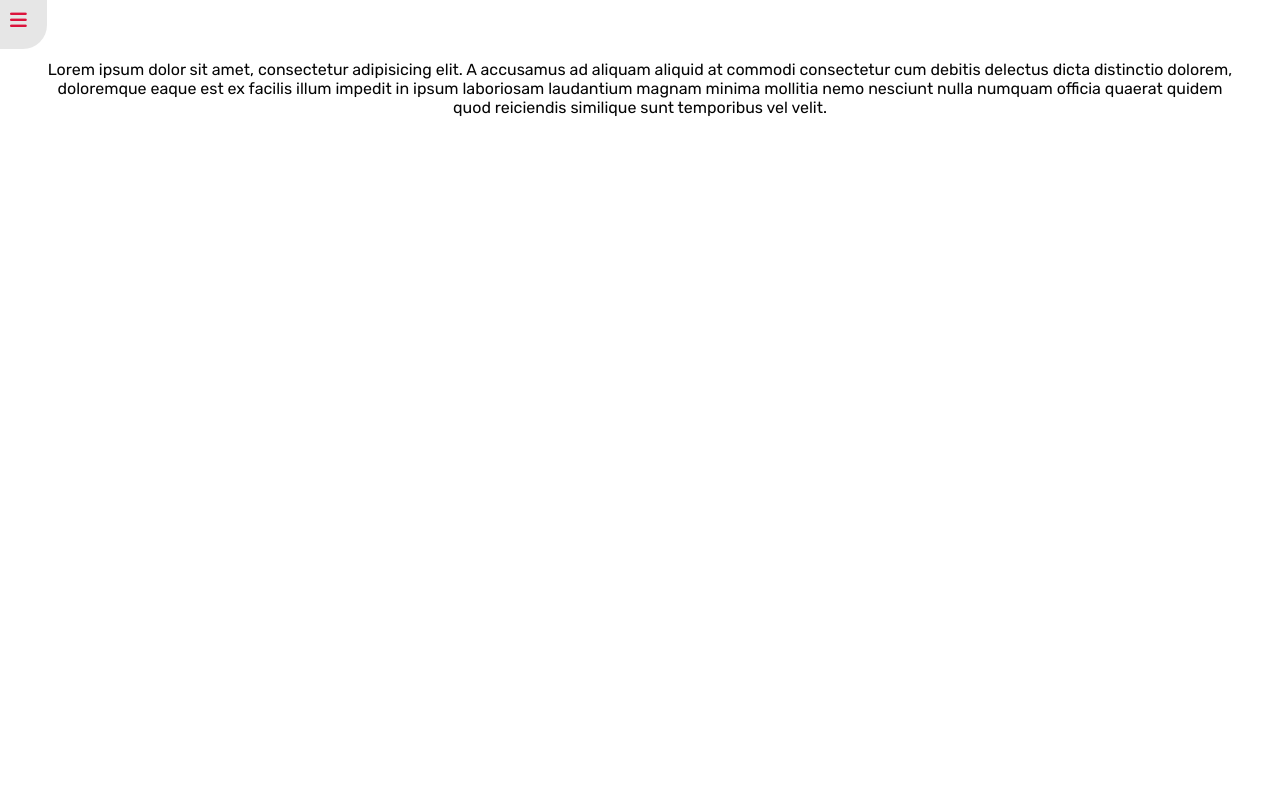
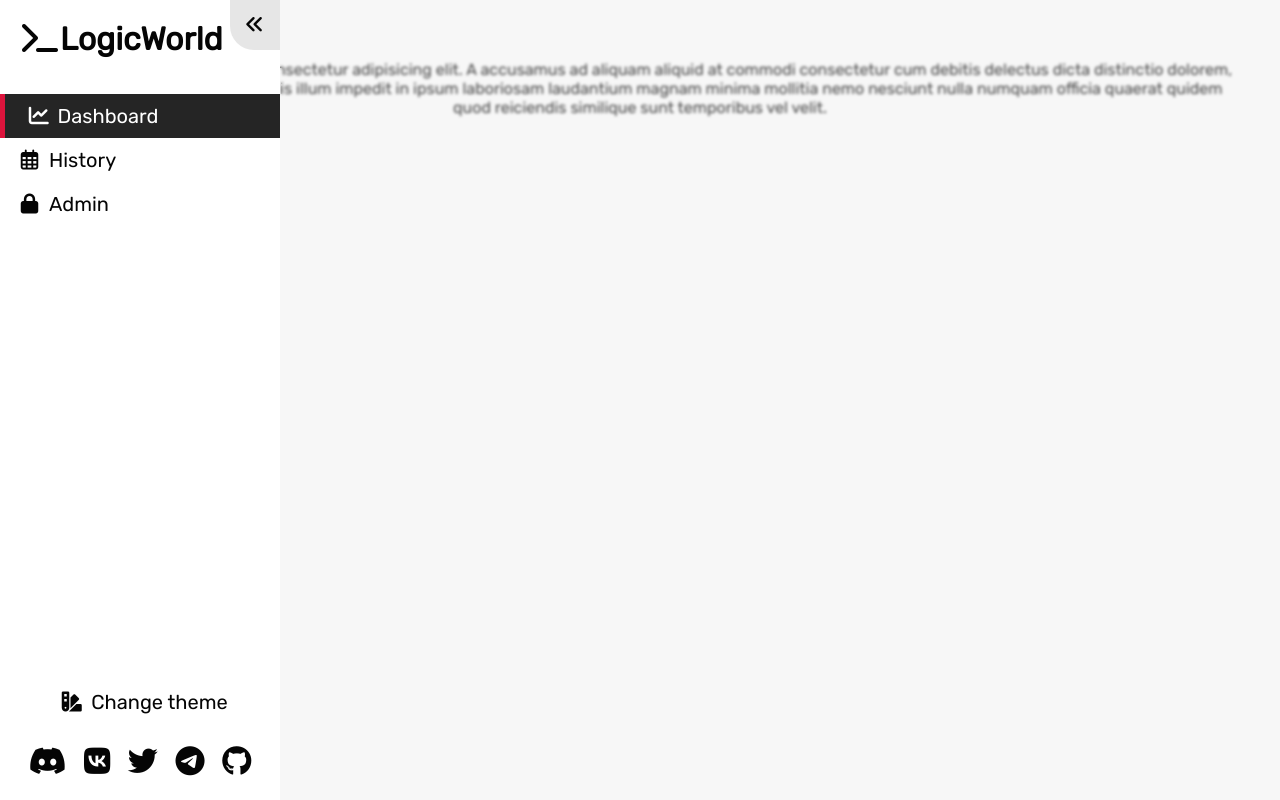
Before and after one commit to MuffinKing-jpeg/LW-status, an Angular app: page /dashboard in a window 1280 px wide. Built offline with nearby package versions, Linux system fonts and the light colour scheme.

Commit message:
Better navbar

```diff
--- a/src/app/app.component.html
+++ b/src/app/app.component.html
@@ -1,7 +1,5 @@
 <app-navbar [classList]="navClass"></app-navbar>
-<div (click)="this.navState.setNavState = true" class="navbar-btn">
-  <i class="fa-solid fa-bars"></i>
-</div>
+
 <main>
   <router-outlet></router-outlet>
 </main>
--- a/src/app/app.component.scss
+++ b/src/app/app.component.scss
@@ -42,25 +42,6 @@ app-navbar {
 
 }
 
-.navbar-btn {
-  position: fixed;
-  top: 0;
-  left: 0;
-  font-size: 1.2rem;
-  background-color: var(--shader-90);
-  transition: var(--transition);
-  border-radius: 0 0 1.5rem 0;
-
-  &:hover {
-    color: var(--ico);
-  }
-
-  i {
-    padding: $gap-sm $gap $gap $gap-sm;
-  }
-
-}
-
 main {
   padding-top: $gap-x3;
   max-width: 1200px;
--- a/src/app/navbar/navbar.component.html
+++ b/src/app/navbar/navbar.component.html
@@ -2,10 +2,9 @@
   <a href="https://logicworld.ru">
     <i class="fa-solid fa-terminal"></i>LogicWorld
   </a>
-  <app-theme-btn></app-theme-btn>
 </div>
-<div (click)="this.navState.setNavState = false" class="nav-main">
-  <ul class="nav-list">
+<div class="nav-main">
+  <ul (click)="this.navState.setNavState = false" class="nav-list">
     <li [class]="{'nav-item': true,
     'nav-active': this.navState.currentPath === '/dashboard'}">
       <button routerLink="/dashboard"><span class="nav-item--ico"><i class="fa-solid fa-chart-line"></i></span><span
@@ -22,6 +21,7 @@
         class="nav-item--text">Admin</span></button>
     </li>
   </ul>
+  <app-theme-btn></app-theme-btn>
   <div class="social">
     <a class="btn" href="https://discord.gg/CSASRtV"><i class="socialBtn fab fa-discord svg-fa"></i></a>
     <a class="btn" href="https://vk.com/logic_world"><i class="socialBtn fab fa-vk svg-fa"></i></a>
@@ -30,3 +30,6 @@
     <a class="btn" href="https://github.com/LogicWorlds"><i class="socialBtn fab fa-github svg-fa"></i></a>
   </div>
 </div>
+<div (click)="this.toggleNavState()" [class]="{'nav-btn': true, 'active': this.navState.isNavActive}">
+  <i class="fa-solid fa-angles-right"></i>
+</div>
--- a/src/app/navbar/navbar.component.scss
+++ b/src/app/navbar/navbar.component.scss
@@ -52,7 +52,6 @@
 }
 
 .social {
-  margin: auto 0 0 0;
   display: flex;
   justify-content: center;
   width: 100%;
@@ -87,3 +86,41 @@
     left: 0;
   }
 }
+
+.nav-btn {
+  position: absolute;
+  width: 50px;
+  height: 50px;
+  top: 0;
+  right: -50px;
+  font-size: 1.2rem;
+  background-color: var(--shader-90);
+  transition: var(--transition),
+  border-radius var(--transition-speed),
+  right calc(var(--transition-speed) * 1.5) ease-in-out;
+  border-radius: 0 0 1.5rem 0;
+  display: flex;
+
+  i {
+    margin: auto;
+    transition: rotate calc(var(--transition-speed) * 1.5) ease-in-out;
+  }
+
+  &:hover {
+    color: var(--ico);
+  }
+
+  &.active {
+    right: 0;
+    border-radius: 0 0 0 1.5rem;
+
+    i {
+      rotate: 180deg;
+    }
+  }
+}
+
+app-theme-btn {
+  margin-top: auto;
+  margin-bottom: 0;
+}
--- a/src/app/navbar/navbar.component.ts
+++ b/src/app/navbar/navbar.component.ts
@@ -17,8 +17,10 @@ export class NavbarComponent implements OnInit {
     this.navState.getPath()
   }
 
-  ngDoCheck(): void {
-
+  public toggleNavState(): void {
+    this.navState.isNavActive ?
+      this.navState.setNavState = false :
+      this.navState.setNavState = true;
   }
 
 }
--- a/src/app/navbar/theme-btn/theme-btn.component.html
+++ b/src/app/navbar/theme-btn/theme-btn.component.html
@@ -1 +1,4 @@
-<div class="theme-btn" (click)="themeService.toggleTheme()"><i class="fa-solid fa-swatchbook"></i></div>
+<div (click)="themeService.toggleTheme()" class="theme-btn">
+  <span class="theme-btn--ico"><i class="fa-solid fa-swatchbook"></i></span>
+  <span class="theme-btn--text">Change theme</span>
+</div>
--- a/src/app/navbar/theme-btn/theme-btn.component.scss
+++ b/src/app/navbar/theme-btn/theme-btn.component.scss
@@ -1,7 +1,21 @@
+@use '../../../assets/scss/common/presets' as *;
+
 .theme-btn {
   color: var(--text-primary);
-  transition: color var(--transition-speed);
+  transition: var(--transition);
+  font-size: 1.25em;
+  padding: $gap-sm;
+  width: 100%;
+  display: flex;
+  justify-content: center;
+
+  &--ico {
+    width: 15%;
+  }
+
 }
+
 .theme-btn:hover {
   color: var(--ico);
+  background-color: var(--bg-secondary);
 }
--- a/src/app/services/navbar-state.service.ts
+++ b/src/app/services/navbar-state.service.ts
@@ -7,7 +7,7 @@ import {NavigationEnd, Router} from "@angular/router";
 })
 export class NavbarStateService {
 
-  public isNavActive: boolean = false;
+  public isNavActive: boolean = true;
   public currentPath!: string;
 
   constructor(
```
